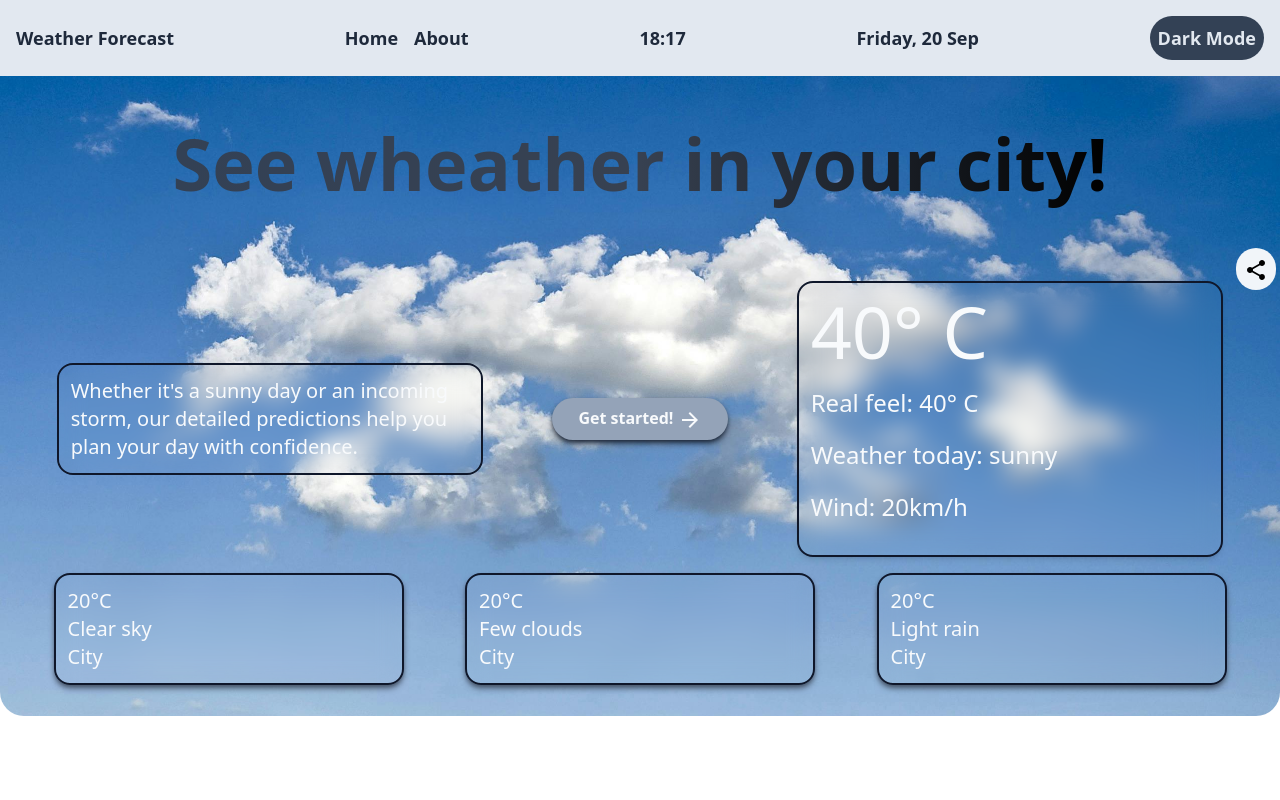
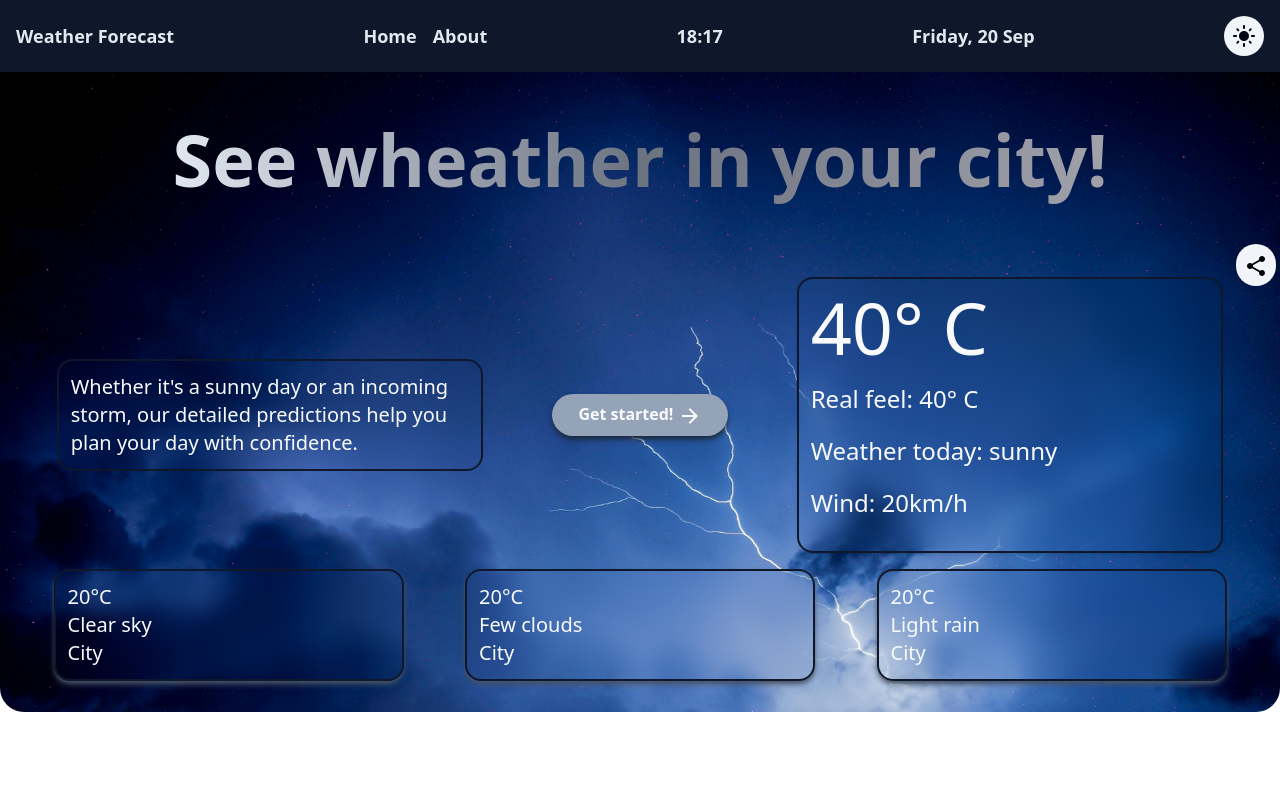
Before and after one commit to Alexandru2401/weather-react-app, a React (Create React App) app: page / in a window 1280 px wide. Shown: the top 800 px of the page. Built offline with nearby package versions, Linux system fonts and the light colour scheme; no server answers.

Commit message:
working on dark mode

```diff
--- a/package.json
+++ b/package.json
@@ -44,7 +44,6 @@
     ]
   },
   "devDependencies": {
-    "autoprefixer": "^10.4.20",
     "postcss": "^8.4.45",
     "tailwindcss": "^3.4.11"
   }
--- a/src/components/Header.jsx
+++ b/src/components/Header.jsx
@@ -6,21 +6,31 @@ import FacebookIcon from "@mui/icons-material/Facebook";
 import XIcon from "@mui/icons-material/X";
 import ShareIcon from "@mui/icons-material/Share";
 import { useState } from "react";
-
+import { useTheme } from "../components/store/themeContext";
 export default function Header() {
   const [isExpanded, setIsExpanded] = useState(false);
-
+  const { isDark } = useTheme();
   function handleShow() {
     setIsExpanded((prevState) => !prevState);
   }
 
   const basicCardStyle =
     "w-[350px] flex flex-col bg-transparent p-3 m-2 text-xl text-slate-50 shadow-md shadow-slate-600 backdrop-blur-md border-2 border-slate-900 rounded-2xl";
-  const paragraphStyle = "sm:mb-1 md:mb-5 md:text-lg xl:text-2xl text-slate-50"
+  const paragraphStyle = "sm:mb-1 md:mb-5 md:text-lg xl:text-2xl text-slate-50";
   return (
-    <header className="relative min-h-[80vh] flex flex-col w-full justify-around bg-bgImg bg-no-repeat bg-top bg-cover rounded-b-3xl">
+    <header
+      className={`relative min-h-[80vh] flex flex-col w-full justify-around bg-no-repeat bg-top bg-cover rounded-b-3xl ${
+        isDark ? "bg-bgImg" : "bg-bgDark"
+      }`}
+    >
       <div className="flex mx-auto">
-        <h1 className="m-2 lg:my-4 font-semibold  text-transparent bg-gradient-to-r from-slate-700 via-gray-700 to-black bg-clip-text py-3 text-4xl lg:text-5xl xl:text-7xl md:my-10">
+        <h1
+          className={`m-2 lg:my-4 font-semibold  text-transparent bg-clip-text py-3 text-4xl lg:text-5xl xl:text-7xl md:my-10 ${
+            isDark
+              ? "bg-gradient-to-r from-slate-700 via-gray-700 to-black"
+              : "bg-gradient-to-r from-slate-200 via-gray-500 to-zinc-400"
+          }`}
+        >
           See wheather in your city!
         </h1>
       </div>
@@ -43,12 +53,8 @@ export default function Header() {
             <p className="sm:mb-1 md:mb-5 text-3xl xl:text-7xl text-slate-50">
               40&deg; C
             </p>
-            <p className={paragraphStyle}>
-              Real feel: 40&deg; C
-            </p>
-            <p className={paragraphStyle}>
-              Weather today: sunny
-            </p>
+            <p className={paragraphStyle}>Real feel: 40&deg; C</p>
+            <p className={paragraphStyle}>Weather today: sunny</p>
             <p className={paragraphStyle}>
               Wind: <span>20km/h</span>
             </p>
--- a/src/components/Navbar.jsx
+++ b/src/components/Navbar.jsx
@@ -11,7 +11,8 @@ import MenuIcon from "@mui/icons-material/Menu";
 import CloseIcon from "@mui/icons-material/Close";
 import { useEffect, useState } from "react";
 import { useTheme } from "./store/themeContext";
-
+import LightModeIcon from "@mui/icons-material/LightMode";
+import DarkModeIcon from "@mui/icons-material/DarkMode";
 export default function Navbar() {
   const [showMenu, setShowMenu] = useState(false);
   const [isVisible, setIsVisible] = useState(true);
@@ -41,7 +42,11 @@ export default function Navbar() {
   }
 
   return (
-    <nav className={`p-4 sticky top-0 z-10 font-semibold text-lg ${isDark ? 'bg-slate-900 text-slate-200' : 'bg-slate-200 text-slate-800'}`}>
+    <nav
+      className={`p-4 sticky top-0 z-10 font-semibold text-lg ${
+        isDark ? "bg-slate-400 text-slate-800" : "bg-slate-900 text-slate-200"
+      }`}
+    >
       {isVisible ? (
         <div className="flex items-center justify-between">
           <div>Weather Forecast</div>
@@ -53,37 +58,57 @@ export default function Navbar() {
               <Link to="/about">About</Link>
             </li>
           </ul>
-          <div>{formattedHours}:{formattedMinutes}</div>
-          <div>{day}, {monthDay} {currentMonths}</div>
-          <Button className="bg-slate-700" onClick={toggleDarkMode}>
-            {isDark ? "Light Mode" : "Dark Mode"}
+          <div>
+            {formattedHours}:{formattedMinutes}
+          </div>
+          <div>
+            {day}, {monthDay} {currentMonths}
+          </div>
+          <Button
+            className={`flex items-center ${
+              isDark
+                ? "bg-slate-950 text-slate-100"
+                : "bg-slate-100 text-slate-950"
+            }`}
+            onClick={toggleDarkMode}
+            appearance-none
+          >
+            {isDark ? <DarkModeIcon /> : <LightModeIcon />}
           </Button>
         </div>
       ) : (
-        <div>
+        <div className="flex justify-between">
           <button onClick={handleShowMenu}>
             <MenuIcon style={{ fontSize: "30px" }} />
           </button>
           <div
-            className={`fixed top-0 left-0 h-full w-64 p-4 bg-slate-400 transform transition-transform duration-300 ${showMenu ? "translate-x-0" : "-translate-x-full"}`}
+            className={`fixed top-0 left-0 h-full w-64 p-4 bg-slate-400 transform transition-transform duration-300 ${
+              showMenu ? "translate-x-0" : "-translate-x-full"
+            }`}
           >
             <button onClick={handleCloseMenu} className="mb-4">
               <CloseIcon style={{ fontSize: "30px" }} />
             </button>
             <ul className="flex flex-col space-y-4">
               <li>
-                <Link to="/" onClick={handleCloseMenu}>Home</Link>
+                <Link to="/" onClick={handleCloseMenu}>
+                  Home
+                </Link>
               </li>
               <li>
-                <Link to="/about" onClick={handleCloseMenu}>About</Link>
-              </li>
-              <li>
-                <Button className="bg-slate-700" onClick={toggleDarkMode}>
-                  {isDark ? "Light Mode" : "Dark Mode"}
-                </Button>
+                <Link to="/about" onClick={handleCloseMenu}>
+                  About
+                </Link>
               </li>
             </ul>
           </div>
+          <Button
+            className="bg-slate-700 flex items-center"
+            onClick={toggleDarkMode}
+            appearance-none
+          >
+            {isDark ? <DarkModeIcon /> : <LightModeIcon />}
+          </Button>
         </div>
       )}
     </nav>
--- a/tailwind.config.js
+++ b/tailwind.config.js
@@ -6,6 +6,7 @@ module.exports = {
       backgroundImage: {
         bgImg: "url('/src/assets/bg-img.jpg')",
         cardImg: "url('/src/assets/bg-3.jpg')",
+        bgDark: "url('/src/assets/bg-dark.jpg')",
       },
     },
   },
```
Also changed, not shown: src/assets/bg-dark.jpg (added), src/index.css (line endings or trailing spaces).
